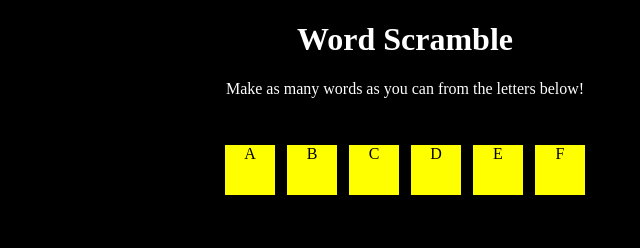
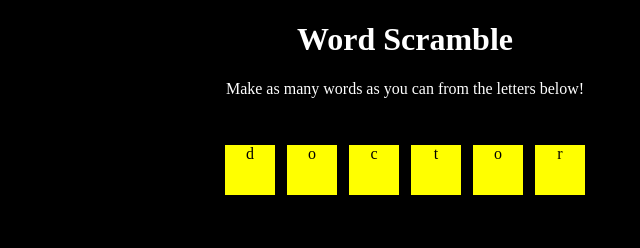
Before and after one commit to ldavidson45/hangman, a plain HTML site: page index.html in a window 1280 px wide. Both pictures are taken after a click on the element "New Game". Shown: the top 248 px of the page, 235-875 px from the left. Drawn offline with Linux system fonts and the light colour scheme.

Commit message:
add currentGame letters to the html letter container

```diff
--- a/index.html
+++ b/index.html
@@ -18,12 +18,7 @@
             <p class="score" id="score-count">0</p>
         </div>
         <div class="letters-container">
-            <div class="letter">A</div>
-            <div class="letter">B</div>
-            <div class="letter">C</div>
-            <div class="letter">D</div>
-            <div class="letter">E</div>
-            <div class="letter">F</div>
+
         </div>
         <div class="answers-container">
             <p>Correct Answers</p>
--- a/script.js
+++ b/script.js
@@ -1,3 +1,7 @@
+
+const gameWords = ["doctor","elephant","recreation","graph","class","literal","wheel","mineral","earring"]
+const newGameButton = document.querySelector(".new-game")
+const letterContainer = document.querySelector(".letters-container")
 
 class Game {
     constructor (word) {
@@ -6,18 +10,24 @@ class Game {
     }
 }
 
-const gameWords = ["doctor","elephant","recreation","graph","class","literal","wheel","mineral","earring"]
+// this function and variables are related to the creation of a new game. the "New Gmae Button" triggers this function to assign a new currentGame
 
 let currentGame = {}
 
 const createNewGame = function (){
+    letterContainer.innerHTML = "";
     let wordSelector = Math.floor(Math.random() * (gameWords.length-1))
     currentGame = new Game(gameWords[wordSelector])
     console.log(currentGame)
+    for (let i = 0; i < currentGame.letters.length; i++) {
+    let letterBlock = document.createElement('div')
+    letterBlock.classList.add('letter')
+
+    letterBlock.append(currentGame.letters[i])
+    letterContainer.appendChild(letterBlock)
+    }
 }
 
 // add event listener to the button that generates a new game
 
-const newGameButton = document.querySelector(".new-game")
-
 newGameButton.addEventListener('click', createNewGame)
```
